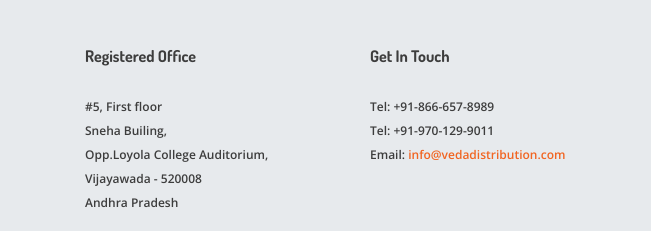
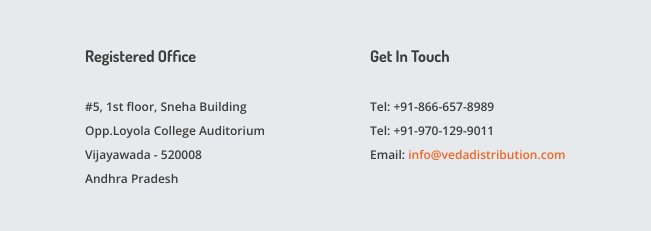
Before and after one commit to spulipati/veda, a plain HTML site: page about us.html in a window 1280 px wide. Shown: the part 2185-2416 px from the top of the page, 0-651 px from the left. Drawn offline with nearby package versions, Linux system fonts and the light colour scheme.

Commit message:
fixed address issue
fixed address in about.html

```diff
--- a/about us.html
+++ b/about us.html
@@ -229,9 +229,8 @@ Veda Distribution addresses the growing needs of organizations to manage their n
 			<div class="col-md-3 footer-grid">
 				<h4>Registered Office</h4>
 				<ul>
-					<li>#5, First floor</li>
-					<li>Sneha Builing,</li>
-                    <li>Opp.Loyola College Auditorium,</li>
+					<li>#5, 1st floor, Sneha Building</li>
+                    <li>Opp.Loyola College Auditorium</li>
                     <li>Vijayawada - 520008</li>
 					<li>Andhra Pradesh</li>
 				</ul>
```
Also changed, not shown: index.html (+1 -1 lines).
